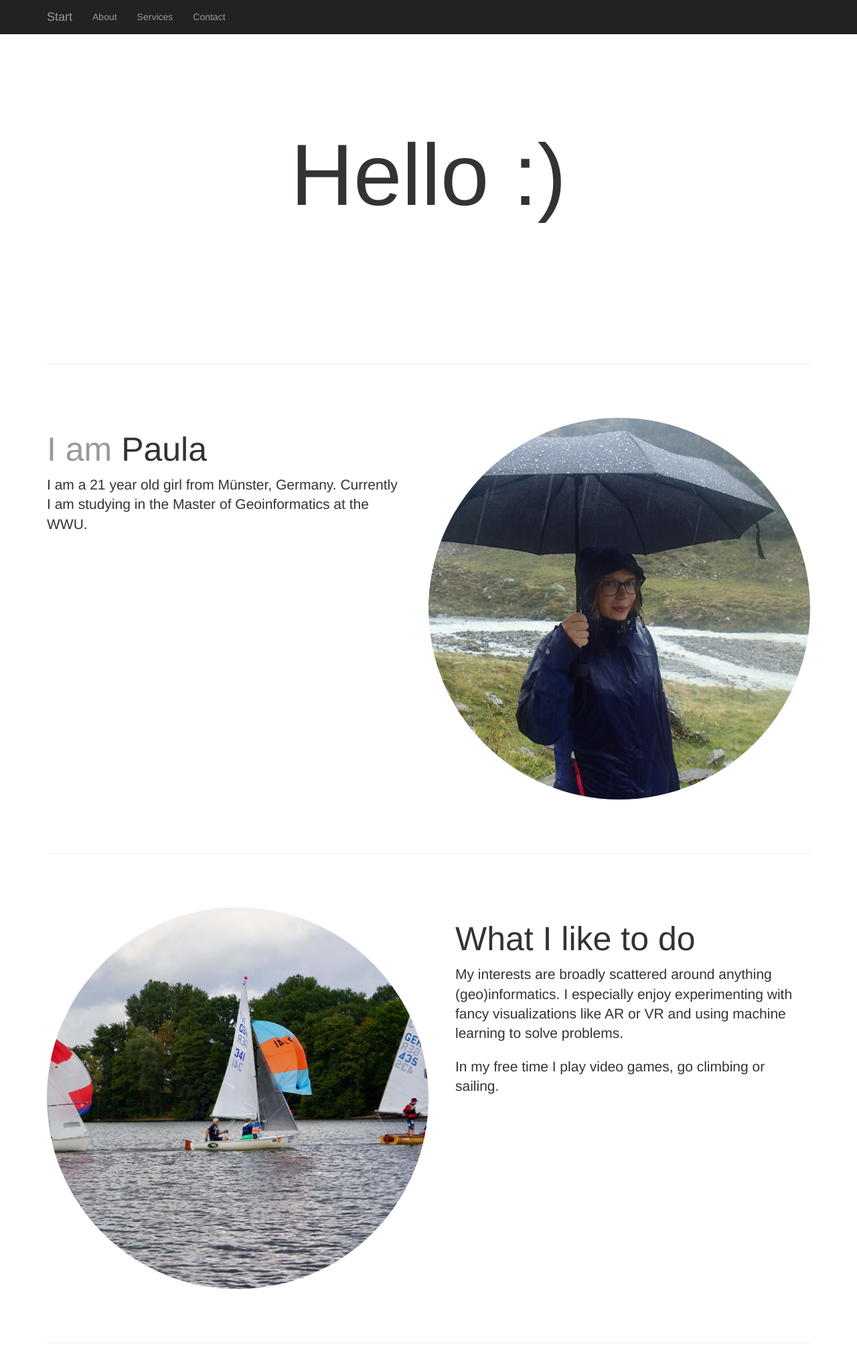
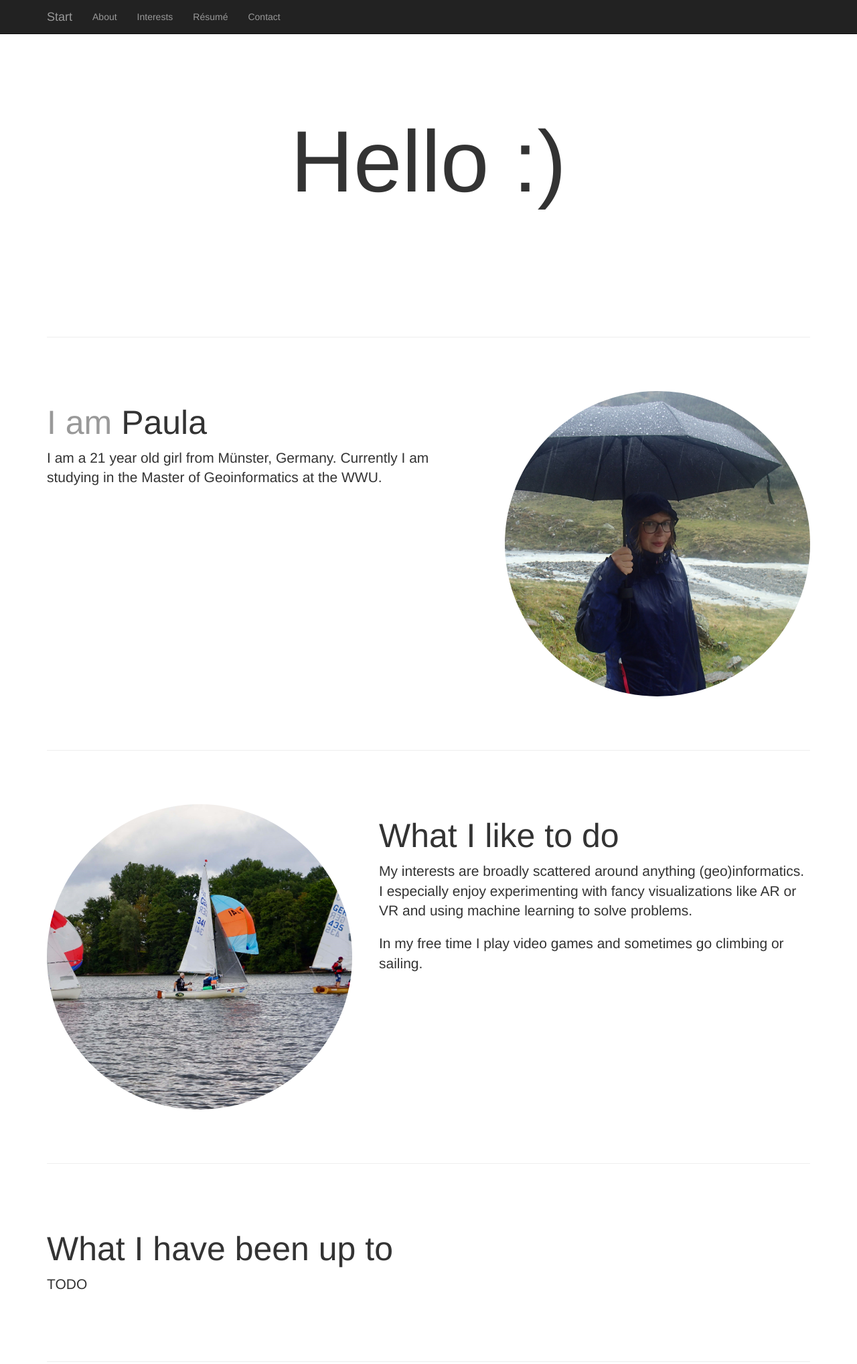
Before and after one commit to PaulaScharf/PaulaScharf.github.io, a plain HTML site: page index.html in a window 1280 px wide. Shown: the top 2037 px of the page at 67% size. Drawn offline with Linux system fonts and the light colour scheme.

Commit message:
fix navbar and added contact section

```diff
--- a/css/main.css
+++ b/css/main.css
@@ -12,7 +12,7 @@ body {
 }
 
 .headline {
-	padding: 120px 0;
+	padding: 100px 0;
 }
 
 .headline > .container > h1 {
@@ -109,5 +109,5 @@ footer {
 }
 
 .img-responsive {
-	max-width: 50%;
+	max-width: 40%;
 }
--- a/index.html
+++ b/index.html
@@ -26,14 +26,15 @@
             <span class="icon-bar"></span>
             <span class="icon-bar"></span>
           </button>
-          <a class="navbar-brand" href="index.php">Start</a>
+          <a class="navbar-brand" href="#">Start</a>
         </div>
 
         <!-- Collect the nav links, forms, and other content for toggling -->
         <div class="collapse navbar-collapse navbar-ex1-collapse">
           <ul class="nav navbar-nav">
             <li><a href="#about">About</a></li>
-            <li><a href="#services">Services</a></li>
+            <li><a href="#interests">Interests</a></li>
+            <li><a href="#resume">Résumé</a></li>
             <li><a href="#contact">Contact</a></li>
           </ul>
         </div><!-- /.navbar-collapse -->
@@ -54,17 +55,17 @@
 
       <!-- START THE FEATURETTES -->
 
-      <hr class="featurette-divider">
+      <hr class="featurette-divider" id="about">
 
-      <div class="featurette" id="about">
+      <div class="featurette">
         <img class="featurette-image img-circle img-responsive pull-right" src="./img/rainy.JPG">
         <h2 class="featurette-heading"><span class="text-muted">I am</span> Paula</h2>
         <p class="lead">I am a 21 year old girl from Münster, Germany. Currently I am studying in the Master of Geoinformatics at the WWU.</p>
       </div>
 
-      <hr class="featurette-divider">
+      <hr class="featurette-divider" id="interests">
 
-      <div class="featurette" id="services">
+      <div class="featurette">
         <img class="featurette-image img-circle img-responsive pull-left" src="./img/sailing.jpg">
         <h2 class="featurette-heading">What I like to do</h2>
         <p class="lead">
@@ -72,14 +73,23 @@
           I especially enjoy experimenting with fancy visualizations like AR or VR and using machine learning to solve problems.
         </p>
         <p class="lead">
-          In my free time I play video games, go climbing or sailing.
+          In my free time I play video games and sometimes go climbing or sailing.
         </p>
       </div>
 
-      <hr class="featurette-divider">
+      <hr class="featurette-divider"  id="resume">
 
-      <div class="featurette" id="contact">
+      <div class="featurette">
         <h2 class="featurette-heading">What I have been up to</h2>
+        <p class="lead">TODO</p>
+      </div>
+
+      <hr class="featurette-divider"  id="contact">
+
+      <div class="featurette">
+        <h2 class="featurette-heading">Contact me</h2>
+        <!--p class="lead">github</p>
+        <p class="lead">email</p-->
         <p class="lead">TODO</p>
       </div>
 
```
